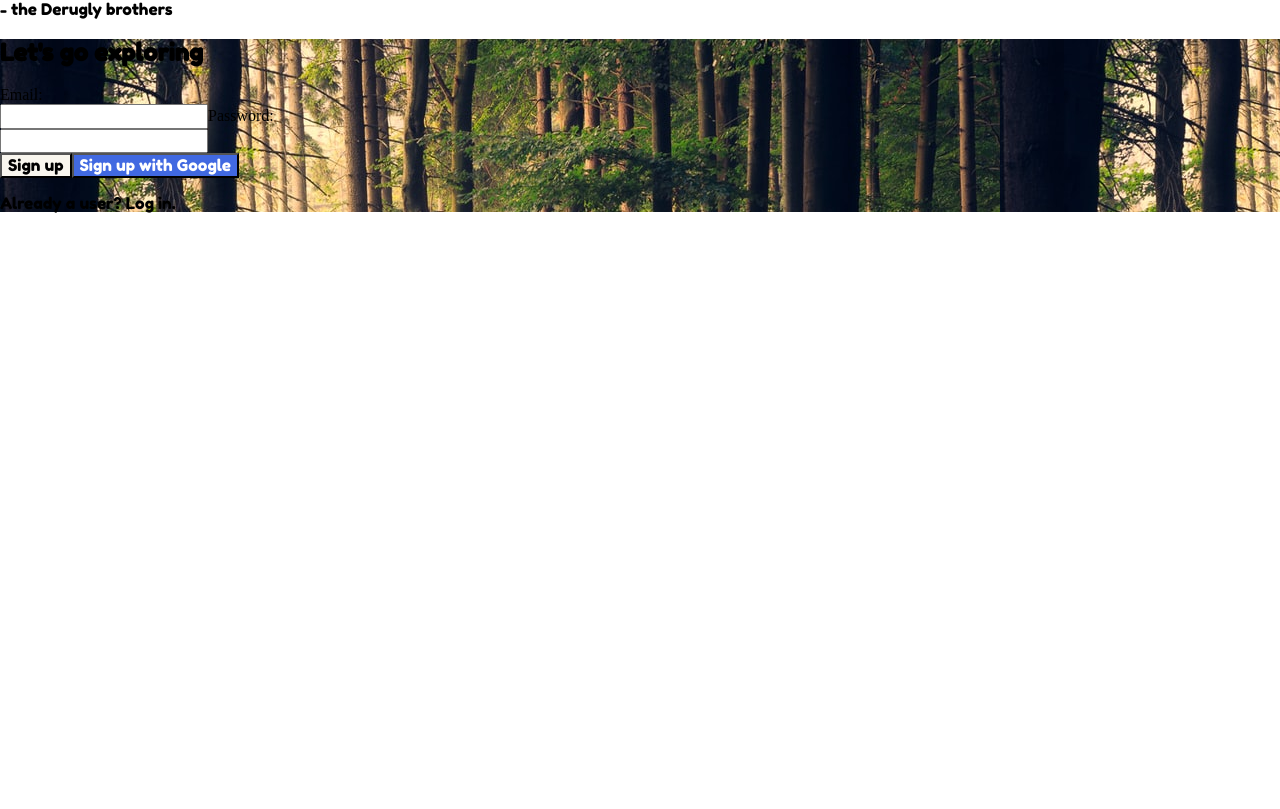
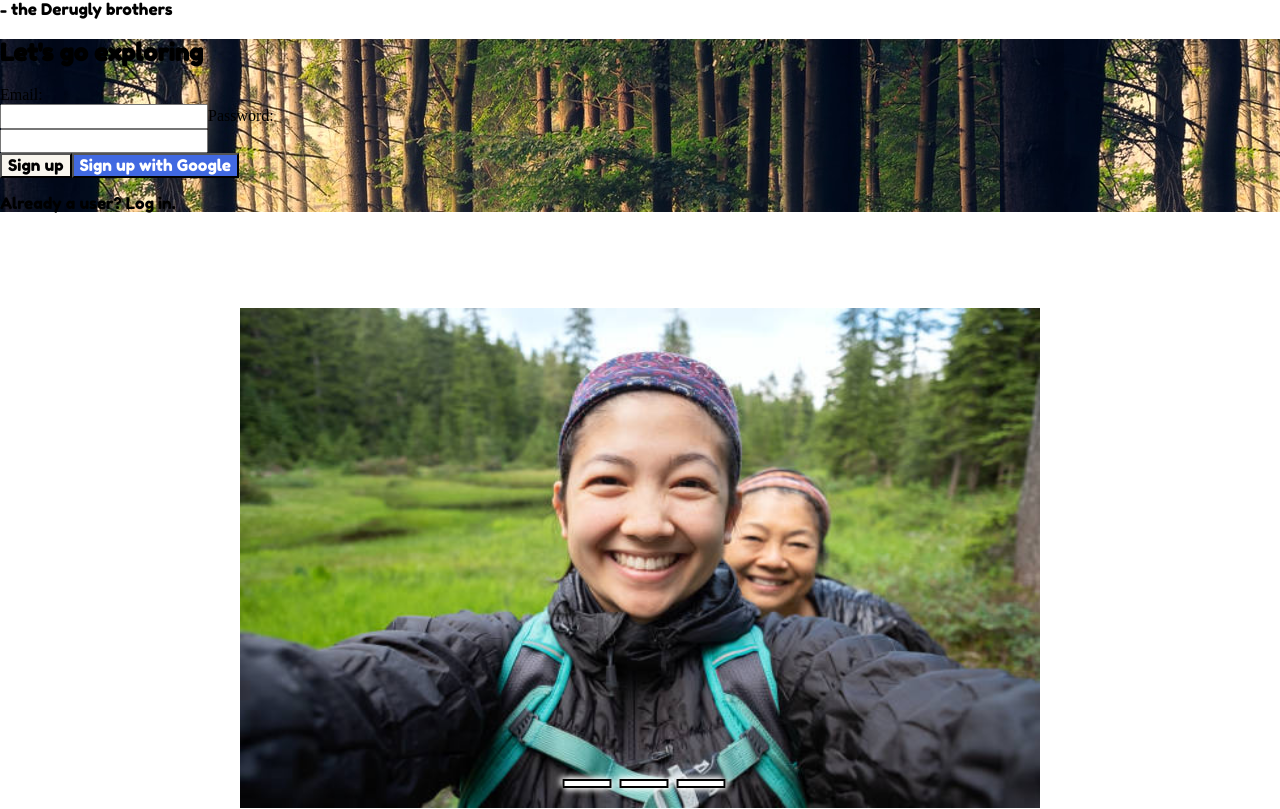
Before and after one commit to alisalamatian1/GearShare, a React (Create React App) app in the folder local-app/: page / in a window 1280 px wide. Shown: the part 1442-2251 px from the top of the page. Before the commit the page ends 1655 px from the top, so only its background shows below. Built offline with nearby package versions, Linux system fonts and the light colour scheme.

Commit message:
added dynamic gallery

```diff
--- a/local-app/src/components/about.js
+++ b/local-app/src/components/about.js
@@ -1,5 +1,6 @@
 import React from 'react';
 import aboutImg from '../img/about.png';
+
 
 export default function About(props) {
     return (
@@ -16,6 +17,9 @@ export default function About(props) {
                     Living here on the West Coast of BC, there is just too many opportunities to get out and go exploring. But, outdoor gear is expensive and manufacturing and shipping plastic across the Pacific Ocean only polluted the outdoors we loved so much. <br/><br/> So, my brother Ken and I made Gearshare - a place where we can share each others' gear, get outside more, and help the environment. We are a family business going 27 years strong, and we welcome you to join us. <br/><br/> We can't wait to meet you <br/><br/>- the Derugly brothers
                 </p>
             </div>
+
+
+
         </div>
     );
 }
--- a/local-app/src/components/testimonies.js
+++ b/local-app/src/components/testimonies.js
@@ -1,9 +1,37 @@
 import React from 'react';
+import slide1 from '../img/testimony1.jpg';
+import slide2 from '../img/testimony2.jpg';
+import slide3 from '../img/testimony3.jpg';
+import '../styles/testimony.css';
+
 
 export default function Testimonies(props) {
     return (
         <div id='testimonies' className='section'>
-            {/* TO IMPLEMENT */}
+            <div className='gallery'>
+                <div class = "slides">
+                <input type= "radio" name = "common" id = "btn1" checked></input>
+                <input type= "radio" name = "common" id = "btn2" ></input>
+                <input type= "radio" name = "common" id = "btn3" ></input>
+
+                <div class="image first">
+                    <img class = "pic" src={slide1}/>
+                </div>
+                <div class="image">
+                    <img class = "pic" src={slide2}/>
+                </div>
+                <div class="image">
+                    <img class = "pic" src={slide3}/>
+                </div>
+
+                </div>
+                <div class = "navigator">
+                    <label for = "btn1" class = "bar"></label>
+                    <label for = "btn2" class = "bar"></label>
+                    <label for = "btn3" class = "bar"></label>
+                </div>
+            </div>
+
         </div>
     );
 }
--- /dev/null
+++ b/local-app/src/styles/testimony.css
@@ -0,0 +1,64 @@
+.gallery{
+    position: absolute;
+    top: 250%;
+    left: 50%;
+    height: 500px;
+    width: 800px;
+    transform: translate(-50%,-50%);
+    border: 1px solid #fff;
+    background: red;
+    overflow: hidden;
+}
+
+.navigator{
+    display: flex;
+    position: absolute;
+    left: 50%;
+    bottom: 20px;
+    transform: translate(-50%);
+}
+
+.navigator .bar{
+    height: 5px;
+    width: 45px;
+    cursor: pointer;
+    margin-left: 8px;
+    background-color: #fff;
+    border: 2px solid #000;
+    box-shadow: 2px 2px 6px #fff, -2px -2px 6px #fff;
+}
+
+.navigator .bar:hover{
+    background: rgb(0, 0, 0);
+}
+
+input[type='radio']{
+    position: absolute;
+    visibility: hidden;
+}
+
+.slides{
+    display: flex;
+    height: 100%;
+    width: 500%;
+}
+
+.image{
+    width: 20%;
+    transition: 0.4s ease;
+}
+
+.pic{
+    width: 100%;
+    height: 100%;
+}
+
+#btn1:checked ~ .first{
+    margin-left: 0;
+}
+#btn2:checked ~ .first{
+    margin-left: -20%;
+}
+#btn3:checked ~ .first{
+    margin-left: -40%;
+}
```
